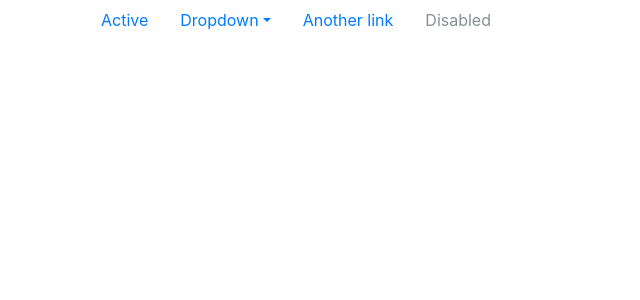
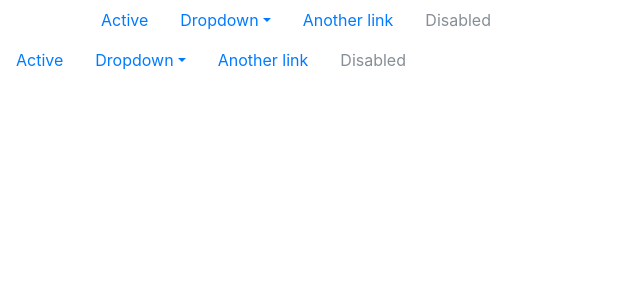
Before and after one commit to Ousmane-ndiaye/MonProjet, a PHP site: page / in a window 1280 px wide. Shown: the top 300 px of the page, without its empty margins (0-640 px from the left). Run offline with PHP 8.4, Linux system fonts and the light colour scheme; some libraries are stand-ins or nearby versions.

Commit message:
Pape tine

```diff
--- a/porjet1/index.php
+++ b/porjet1/index.php
@@ -50,6 +50,43 @@
                 });
             </script>
         </div>
+        <!-- Nav tabs -->
+        <ul class="nav nav-tabs|pills" id="navId">
+            <li class="nav-item">
+                <a href="#tab1Id" class="nav-link active">Active</a>
+            </li>
+            <li class="nav-item dropdown">
+                <a class="nav-link dropdown-toggle" data-toggle="dropdown" href="#" role="button" aria-haspopup="true" aria-expanded="false">Dropdown</a>
+                <div class="dropdown-menu">
+                    <a class="dropdown-item" href="#tab2Id">Action</a>
+                    <a class="dropdown-item" href="#tab3Id">Another action</a>
+                    <div class="dropdown-divider"></div>
+                    <a class="dropdown-item" href="#tab4Id">Action</a>
+                </div>
+            </li>
+            <li class="nav-item">
+                <a href="#tab5Id" class="nav-link">Another link</a>
+            </li>
+            <li class="nav-item">
+                <a href="#" class="nav-link disabled">Disabled</a>
+            </li>
+        </ul>
+
+        <!-- Tab panes -->
+        <div class="tab-content">
+            <div class="tab-pane fade in active" id="tab1Id" role="tabpanel"></div>
+            <div class="tab-pane fade" id="tab2Id" role="tabpanel"></div>
+            <div class="tab-pane fade" id="tab3Id" role="tabpanel"></div>
+            <div class="tab-pane fade" id="tab4Id" role="tabpanel"></div>
+            <div class="tab-pane fade" id="tab5Id" role="tabpanel"></div>
+        </div>
+
+        <script>
+            $('#navId a').click(e => {
+                e.preventDefault();
+                $(this).tab('show');
+            });
+        </script>
         <!-- Optional JavaScript -->
         <!-- jQuery first, then Popper.js, then Bootstrap JS -->
         <script src="https://code.jquery.com/jquery-3.2.1.slim.min.js" integrity="sha384-KJ3o2DKtIkvYIK3UENzmM7KCkRr/rE9/Qpg6aAZGJwFDMVNA/GpGFF93hXpG5KkN" crossorigin="anonymous"></script>
```
